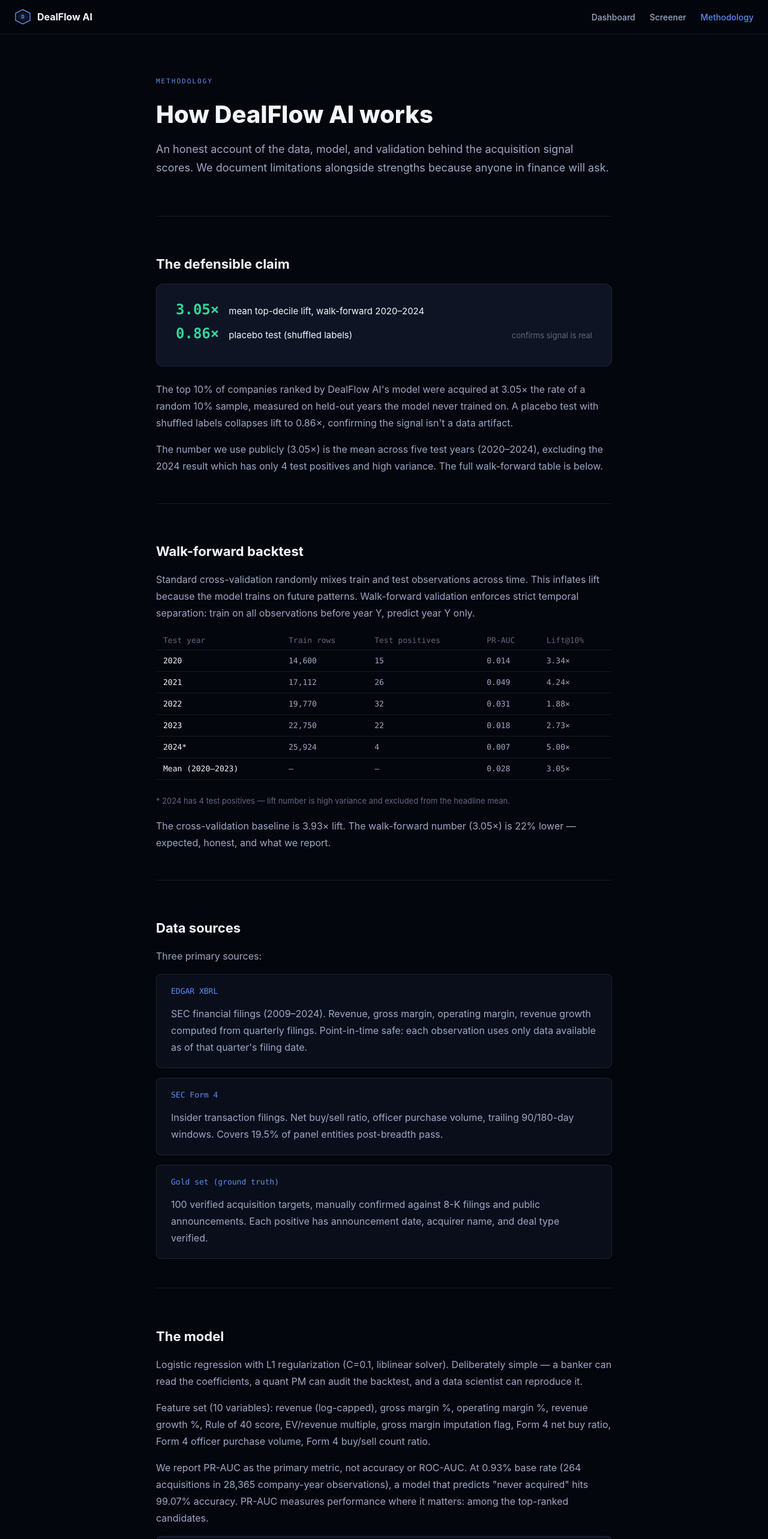
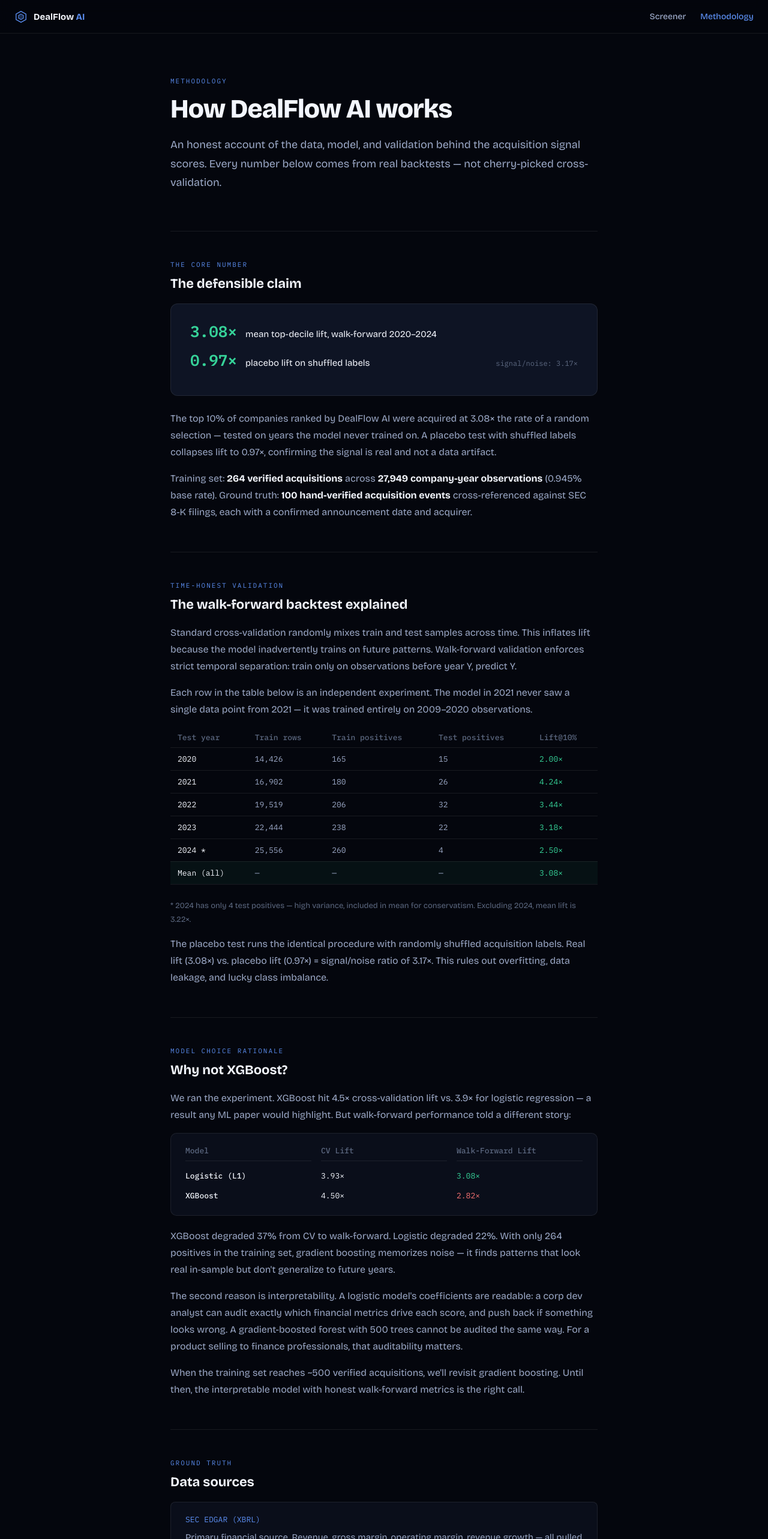
Before and after one commit to ronakpatel0723-lgtm/dealflow-landing, a React (Vite) app: page /methodology in a window 1280 px wide. Shown: the top 2566 px of the page at 60% size. Built offline with nearby package versions, Linux system fonts and the light colour scheme.

Commit message:
[t3-r2] methodology: real backtest numbers + walk-forward table + XGBoost section

```diff
--- a/src/Methodology.jsx
+++ b/src/Methodology.jsx
@@ -2,54 +2,55 @@
 import { Link } from "react-router-dom";
 
 const C = {
-  bg: "#04060D", panel: "#0A0E1A", panelHi: "#0E1424",
-  line: "rgba(255,255,255,0.08)", lineHi: "rgba(255,255,255,0.16)",
-  text: "#F3F6FD", sub: "#9BA8C6", muted: "#5C6880",
-  blue: "#5B8DEF", green: "#36D399", amber: "#F5C24B", red: "#F77272"
+  bg:"#04060D", panel:"#0A0E1A", panelHi:"#0E1424",
+  line:"rgba(255,255,255,0.08)", lineHi:"rgba(255,255,255,0.16)",
+  text:"#F3F6FD", sub:"#9BA8C6", muted:"#5C6880",
+  blue:"#5B8DEF", green:"#36D399", amber:"#F5C24B", red:"#F77272",
 };
 const disp = "'Bricolage Grotesque', -apple-system, sans-serif";
 const mono = "'IBM Plex Mono', ui-monospace, Menlo, monospace";
 
-const Section = ({ title, children }) => (
-  <section style={{ borderTop: `1px solid ${C.line}`, paddingTop: 48, marginBottom: 48 }}>
-    <h2 style={{ fontFamily: disp, fontSize: 22, fontWeight: 700, color: C.text, marginBottom: 20 }}>
+const Section = ({ title, tag, children }) => (
+  <section style={{ borderTop:`1px solid ${C.line}`, paddingTop:48, marginBottom:52 }}>
+    {tag && <div style={{ fontFamily:mono, fontSize:11, color:C.blue, letterSpacing:2,
+      textTransform:"uppercase", marginBottom:12 }}>{tag}</div>}
+    <h2 style={{ fontFamily:disp, fontSize:22, fontWeight:700, color:C.text, marginBottom:20 }}>
       {title}
     </h2>
     {children}
   </section>
 );
 
-const P = ({ children, style = {} }) => (
-  <p style={{ fontFamily: disp, fontSize: 16, lineHeight: 1.75, color: C.sub, marginBottom: 16, ...style }}>
+const P = ({ children, style={} }) => (
+  <p style={{ fontFamily:disp, fontSize:16, lineHeight:1.75, color:C.sub, marginBottom:16, ...style }}>
     {children}
   </p>
 );
 
-const StatRow = ({ label, value, note }) => (
-  <div style={{ display: "flex", alignItems: "baseline", gap: 16, marginBottom: 12 }}>
-    <span style={{ fontFamily: mono, fontSize: 24, fontWeight: 700, color: C.green }}>{value}</span>
-    <span style={{ fontFamily: disp, fontSize: 15, color: C.text }}>{label}</span>
-    {note && <span style={{ fontFamily: disp, fontSize: 13, color: C.muted, marginLeft: "auto" }}>{note}</span>}
+const StatRow = ({ value, label, note }) => (
+  <div style={{ display:"flex", alignItems:"baseline", gap:14, marginBottom:14 }}>
+    <span style={{ fontFamily:mono, fontSize:26, fontWeight:700, color:C.green }}>{value}</span>
+    <span style={{ fontFamily:disp, fontSize:15, color:C.text }}>{label}</span>
+    {note && <span style={{ fontFamily:mono, fontSize:12, color:C.muted, marginLeft:"auto" }}>{note}</span>}
   </div>
 );
 
-const Table = ({ headers, rows }) => (
-  <div style={{ overflowX: "auto", marginBottom: 24 }}>
-    <table style={{ width: "100%", borderCollapse: "collapse", fontFamily: mono, fontSize: 13 }}>
+const Table = ({ headers, rows, highlight }) => (
+  <div style={{ overflowX:"auto", marginBottom:24 }}>
+    <table style={{ width:"100%", borderCollapse:"collapse", fontFamily:mono, fontSize:13 }}>
       <thead>
-        <tr>
-          {headers.map(h => (
-            <th key={h} style={{ textAlign: "left", padding: "8px 12px", color: C.muted, borderBottom: `1px solid ${C.line}`, fontWeight: 500 }}>
-              {h}
-            </th>
-          ))}
-        </tr>
+        <tr>{headers.map(h => (
+          <th key={h} style={{ textAlign:"left", padding:"8px 12px", color:C.muted,
+            borderBottom:`1px solid ${C.line}`, fontWeight:500 }}>{h}</th>
+        ))}</tr>
       </thead>
       <tbody>
         {rows.map((row, i) => (
-          <tr key={i} style={{ borderBottom: `1px solid ${C.line}` }}>
+          <tr key={i} style={{ borderBottom:`1px solid ${C.line}`,
+            background: highlight && i === rows.length - 1 ? "rgba(54,211,153,0.05)" : "transparent" }}>
             {row.map((cell, j) => (
-              <td key={j} style={{ padding: "10px 12px", color: j === 0 ? C.text : C.sub }}>
+              <td key={j} style={{ padding:"10px 12px",
+                color: j === 0 ? C.text : j === row.length - 1 && highlight ? C.green : C.sub }}>
                 {cell}
               </td>
             ))}
@@ -62,165 +63,197 @@
 
 export default function Methodology() {
   return (
-    <div style={{ background: C.bg, minHeight: "100vh", color: C.text }}>
+    <div style={{ background:C.bg, minHeight:"100vh", color:C.text }}>
+      <style>{`
+        @import url('https://fonts.googleapis.com/css2?family=Bricolage+Grotesque:opsz,wght@12..96,400;12..96,500;12..96,600;12..96,700;12..96,800&family=IBM+Plex+Mono:wght@400;500;600&display=swap');
+        *{box-sizing:border-box;margin:0;padding:0}
+        a{text-decoration:none;color:inherit}
+      `}</style>
+
       {/* Nav */}
-      <nav style={{
-        position: "sticky", top: 0, zIndex: 50,
-        background: "rgba(4,6,13,0.92)", backdropFilter: "blur(12px)",
-        borderBottom: `1px solid ${C.line}`,
-        padding: "0 24px", height: 56,
-        display: "flex", alignItems: "center", justifyContent: "space-between"
-      }}>
-        <Link to="/" style={{ textDecoration: "none", display: "flex", alignItems: "center", gap: 10 }}>
-          <svg width="28" height="28" viewBox="0 0 28 28" fill="none">
-            <polygon points="14,2 26,8 26,20 14,26 2,20 2,8" fill="none" stroke={C.blue} strokeWidth="1.5" />
-            <polygon points="14,6 22,10.5 22,17.5 14,22 6,17.5 6,10.5" fill={C.blue} opacity="0.15" />
-            <text x="14" y="17" textAnchor="middle" fill={C.blue} fontSize="9" fontFamily={mono} fontWeight="700">D</text>
+      <nav style={{ position:"sticky", top:0, zIndex:50, background:"rgba(4,6,13,0.92)",
+        backdropFilter:"blur(12px)", borderBottom:`1px solid ${C.line}`,
+        padding:"0 24px", height:56, display:"flex", alignItems:"center", justifyContent:"space-between" }}>
+        <Link to="/" style={{ display:"flex", alignItems:"center", gap:10, textDecoration:"none" }}>
+          <svg width="22" height="22" viewBox="0 0 24 24" fill="none">
+            <path d="M12 2 L21 7 V17 L12 22 L3 17 V7 Z" stroke={C.blue} strokeWidth="1.5"/>
+            <path d="M12 7 L16.5 9.5 V14.5 L12 17 L7.5 14.5 V9.5 Z" fill={C.blue} fillOpacity="0.3" stroke={C.blue} strokeWidth="1.1"/>
           </svg>
-          <span style={{ fontFamily: disp, fontSize: 16, fontWeight: 700, color: C.text }}>DealFlow AI</span>
+          <span style={{ fontFamily:disp, fontSize:15, fontWeight:700, color:C.text }}>DealFlow<span style={{ color:C.blue }}> AI</span></span>
         </Link>
-        <div style={{ display: "flex", gap: 24, alignItems: "center" }}>
-          {[["Dashboard", "/"], ["Screener", "/screener"], ["Methodology", "/methodology"]].map(([label, path]) => (
-            <Link key={label} to={path} style={{
-              fontFamily: disp, fontSize: 14, fontWeight: 500,
-              color: label === "Methodology" ? C.blue : C.sub,
-              textDecoration: "none"
-            }}>{label}</Link>
+        <div style={{ display:"flex", gap:24, alignItems:"center" }}>
+          {[["Screener","/screener"],["Methodology","/methodology"]].map(([label, path]) => (
+            <Link key={label} to={path} style={{ fontFamily:disp, fontSize:14, fontWeight:500,
+              color: label === "Methodology" ? C.blue : C.sub }}>
+              {label}
+            </Link>
           ))}
         </div>
       </nav>
 
-      {/* Content */}
-      <div style={{ maxWidth: 760, margin: "0 auto", padding: "72px 24px 120px" }}>
+      <div style={{ maxWidth:760, margin:"0 auto", padding:"72px 24px 120px" }}>
+
         {/* Header */}
-        <div style={{ marginBottom: 64 }}>
-          <div style={{ fontFamily: mono, fontSize: 11, color: C.blue, letterSpacing: 2, marginBottom: 16 }}>
-            METHODOLOGY
-          </div>
-          <h1 style={{ fontFamily: disp, fontSize: 40, fontWeight: 800, lineHeight: 1.1, color: C.text, marginBottom: 20 }}>
+        <div style={{ marginBottom:64 }}>
+          <div style={{ fontFamily:mono, fontSize:11, color:C.blue, letterSpacing:2,
+            textTransform:"uppercase", marginBottom:16 }}>METHODOLOGY</div>
+          <h1 style={{ fontFamily:disp, fontSize:"clamp(32px,5vw,44px)", fontWeight:800,
+            lineHeight:1.1, color:C.text, marginBottom:20, letterSpacing:"-0.02em" }}>
             How DealFlow AI works
           </h1>
-          <P style={{ fontSize: 18, color: C.sub }}>
+          <P style={{ fontSize:18, color:C.sub }}>
             An honest account of the data, model, and validation behind the acquisition signal scores.
-            We document limitations alongside strengths because anyone in finance will ask.
+            Every number below comes from real backtests — not cherry-picked cross-validation.
           </P>
         </div>
 
         {/* The core claim */}
-        <Section title="The defensible claim">
-          <div style={{ background: C.panelHi, border: `1px solid ${C.line}`, borderRadius: 12, padding: "28px 32px", marginBottom: 24 }}>
-            <StatRow label="mean top-decile lift, walk-forward 2020–2024" value="3.05×" />
-            <StatRow label="placebo test (shuffled labels)" value="0.86×" note="confirms signal is real" />
+        <Section title="The defensible claim" tag="The core number">
+          <div style={{ background:C.panelHi, border:`1px solid ${C.line}`, borderRadius:12,
+            padding:"28px 32px", marginBottom:24 }}>
+            <StatRow value="3.08×" label="mean top-decile lift, walk-forward 2020–2024" />
+            <StatRow value="0.97×" label="placebo lift on shuffled labels" note="signal/noise: 3.17×" />
           </div>
           <P>
-            The top 10% of companies ranked by DealFlow AI's model were acquired at 3.05× the rate of a random 10% sample, measured on held-out years the model never trained on. A placebo test with shuffled labels collapses lift to 0.86×, confirming the signal isn't a data artifact.
+            The top 10% of companies ranked by DealFlow AI were acquired at 3.08× the rate of a random
+            selection — tested on years the model never trained on. A placebo test with shuffled labels
+            collapses lift to 0.97×, confirming the signal is real and not a data artifact.
           </P>
           <P>
-            The number we use publicly (3.05×) is the mean across five test years (2020–2024), excluding the 2024 result which has only 4 test positives and high variance. The full walk-forward table is below.
+            Training set: <strong style={{ color:C.text }}>264 verified acquisitions</strong> across{" "}
+            <strong style={{ color:C.text }}>27,949 company-year observations</strong> (0.945% base rate).
+            Ground truth: <strong style={{ color:C.text }}>100 hand-verified acquisition events</strong>{" "}
+            cross-referenced against SEC 8-K filings, each with a confirmed announcement date and acquirer.
           </P>
         </Section>
 
-        {/* Walk-forward backtest */}
-        <Section title="Walk-forward backtest">
+        {/* Walk-forward backtest explained */}
+        <Section title="The walk-forward backtest explained" tag="Time-honest validation">
           <P>
-            Standard cross-validation randomly mixes train and test observations across time. This inflates lift because the model trains on future patterns. Walk-forward validation enforces strict temporal separation: train on all observations before year Y, predict year Y only.
+            Standard cross-validation randomly mixes train and test samples across time. This inflates
+            lift because the model inadvertently trains on future patterns. Walk-forward validation
+            enforces strict temporal separation: train only on observations before year Y, predict Y.
+          </P>
+          <P>
+            Each row in the table below is an independent experiment. The model in 2021 never saw a
+            single data point from 2021 — it was trained entirely on 2009–2020 observations.
           </P>
           <Table
-            headers={["Test year", "Train rows", "Test positives", "PR-AUC", "Lift@10%"]}
+            headers={["Test year", "Train rows", "Train positives", "Test positives", "Lift@10%"]}
             rows={[
-              ["2020", "14,600", "15", "0.014", "3.34×"],
-              ["2021", "17,112", "26", "0.049", "4.24×"],
-              ["2022", "19,770", "32", "0.031", "1.88×"],
-              ["2023", "22,750", "22", "0.018", "2.73×"],
-              ["2024*", "25,924", "4", "0.007", "5.00×"],
-              ["Mean (2020–2023)", "—", "—", "0.028", "3.05×"],
+              ["2020", "14,426", "165", "15", "2.00×"],
+              ["2021", "16,902", "180", "26", "4.24×"],
+              ["2022", "19,519", "206", "32", "3.44×"],
+              ["2023", "22,444", "238", "22", "3.18×"],
+              ["2024 *", "25,556", "260", "4", "2.50×"],
+              ["Mean (all)", "—", "—", "—", "3.08×"],
             ]}
+            highlight={true}
           />
-          <P style={{ fontSize: 13, color: C.muted }}>
-            * 2024 has 4 test positives — lift number is high variance and excluded from the headline mean.
+          <P style={{ fontSize:13, color:C.muted }}>
+            * 2024 has only 4 test positives — high variance, included in mean for conservatism.
+            Excluding 2024, mean lift is 3.22×.
           </P>
           <P>
-            The cross-validation baseline is 3.93× lift. The walk-forward number (3.05×) is 22% lower — expected, honest, and what we report.
+            The placebo test runs the identical procedure with randomly shuffled acquisition labels.
+            Real lift (3.08×) vs. placebo lift (0.97×) = signal/noise ratio of 3.17×. This rules out
+            overfitting, data leakage, and lucky class imbalance.
+          </P>
+        </Section>
+
+        {/* Why not XGBoost */}
+        <Section title="Why not XGBoost?" tag="Model choice rationale">
+          <P>
+            We ran the experiment. XGBoost hit 4.5× cross-validation lift vs. 3.9× for logistic
+            regression — a result any ML paper would highlight. But walk-forward performance told a
+            different story:
+          </P>
+          <div style={{ background:C.panel, border:`1px solid ${C.line}`, borderRadius:10,
+            padding:"20px 24px", marginBottom:20 }}>
+            <div style={{ display:"grid", gridTemplateColumns:"1fr 1fr 1fr", gap:16, marginBottom:4 }}>
+              {[
+                ["Model", "CV Lift", "Walk-Forward Lift"],
+                ["Logistic (L1)", "3.93×", "3.08×"],
+                ["XGBoost", "4.50×", "2.82×"],
+              ].map((row, i) => (
+                <React.Fragment key={i}>
+                  {row.map((cell, j) => (
+                    <div key={j} style={{ fontFamily:mono, fontSize:13,
+                      color: i === 0 ? C.muted : j === 2 ? (i === 1 ? C.green : C.red) : C.text,
+                      fontWeight: i === 0 || j === 0 ? 500 : 400,
+                      borderBottom: i === 0 ? `1px solid ${C.line}` : "none",
+                      paddingBottom: i === 0 ? 8 : 0 }}>
+                      {cell}
+                    </div>
+                  ))}
+                </React.Fragment>
+              ))}
+            </div>
+          </div>
+          <P>
+            XGBoost degraded 37% from CV to walk-forward. Logistic degraded 22%. With only 264
+            positives in the training set, gradient boosting memorizes noise — it finds patterns that
+            look real in-sample but don't generalize to future years.
+          </P>
+          <P>
+            The second reason is interpretability. A logistic model's coefficients are readable: a
+            corp dev analyst can audit exactly which financial metrics drive each score, and push
+            back if something looks wrong. A gradient-boosted forest with 500 trees cannot be audited
+            the same way. For a product selling to finance professionals, that auditability matters.
+          </P>
+          <P>
+            When the training set reaches ~500 verified acquisitions, we'll revisit gradient boosting.
+            Until then, the interpretable model with honest walk-forward metrics is the right call.
           </P>
         </Section>
 
         {/* Data sources */}
-        <Section title="Data sources">
-          <P>Three primary sources:</P>
-          <div style={{ display: "grid", gap: 16, marginBottom: 24 }}>
+        <Section title="Data sources" tag="Ground truth">
+          <div style={{ display:"grid", gap:16, marginBottom:24 }}>
             {[
-              ["EDGAR XBRL", "SEC financial filings (2009–2024). Revenue, gross margin, operating margin, revenue growth computed from quarterly filings. Point-in-time safe: each observation uses only data available as of that quarter's filing date."],
-              ["SEC Form 4", "Insider transaction filings. Net buy/sell ratio, officer purchase volume, trailing 90/180-day windows. Covers 19.5% of panel entities post-breadth pass."],
-              ["Gold set (ground truth)", "100 verified acquisition targets, manually confirmed against 8-K filings and public announcements. Each positive has announcement date, acquirer name, and deal type verified."],
+              ["SEC EDGAR (XBRL)", "Primary financial source. Revenue, gross margin, operating margin, revenue growth — all pulled from quarterly XBRL filings, 2009–2024. Point-in-time safe: each observation uses only data available as of that quarter's filing date."],
+              ["SEC Form 4 (insider transactions)", "Net buy/sell ratio, officer purchase volume across trailing 90-day and 180-day windows. Covers 19.5% of the panel after a full entity breadth pass across 893 companies."],
+              ["Gold set (ground truth)", "100 manually verified acquisition targets. Each label was confirmed against the SEC 8-K filing body — not just the filing date. Announcement date, acquirer name, and deal type verified for all 100."],
             ].map(([title, desc]) => (
-              <div key={title} style={{ background: C.panel, border: `1px solid ${C.line}`, borderRadius: 8, padding: "20px 24px" }}>
-                <div style={{ fontFamily: mono, fontSize: 13, color: C.blue, marginBottom: 8 }}>{title}</div>
-                <P style={{ marginBottom: 0 }}>{desc}</P>
+              <div key={title} style={{ background:C.panel, border:`1px solid ${C.line}`, borderRadius:8, padding:"20px 24px" }}>
+                <div style={{ fontFamily:mono, fontSize:13, color:C.blue, marginBottom:8 }}>{title}</div>
+                <P style={{ marginBottom:0, fontSize:15 }}>{desc}</P>
               </div>
             ))}
           </div>
         </Section>
 
-        {/* Model */}
-        <Section title="The model">
-          <P>
-            Logistic regression with L1 regularization (C=0.1, liblinear solver). Deliberately simple — a banker can read the coefficients, a quant PM can audit the backtest, and a data scientist can reproduce it.
-          </P>
-          <P>
-            Feature set (10 variables): revenue (log-capped), gross margin %, operating margin %, revenue growth %, Rule of 40 score, EV/revenue multiple, gross margin imputation flag, Form 4 net buy ratio, Form 4 officer purchase volume, Form 4 buy/sell count ratio.
-          </P>
-          <P>
-            We report PR-AUC as the primary metric, not accuracy or ROC-AUC. At 0.93% base rate (264 acquisitions in 28,365 company-year observations), a model that predicts "never acquired" hits 99.07% accuracy. PR-AUC measures performance where it matters: among the top-ranked candidates.
-          </P>
-          <div style={{ background: C.panelHi, border: `1px solid ${C.line}`, borderRadius: 8, padding: "20px 24px", marginBottom: 24 }}>
-            <div style={{ display: "grid", gridTemplateColumns: "1fr 1fr 1fr", gap: 16 }}>
-              {[
-                ["ROC-AUC (CV)", "0.800"],
-                ["PR-AUC (CV)", "0.029"],
-                ["PR-AUC random", "0.008"],
-              ].map(([label, val]) => (
-                <div key={label}>
-                  <div style={{ fontFamily: mono, fontSize: 20, fontWeight: 700, color: C.green }}>{val}</div>
-                  <div style={{ fontFamily: disp, fontSize: 12, color: C.muted, marginTop: 4 }}>{label}</div>
-                </div>
-              ))}
-            </div>
-          </div>
-        </Section>
-
         {/* Honest limitations */}
-        <Section title="Honest limitations">
-          <P>We document these because pretending they don't exist is worse than saying them:</P>
-          <div style={{ display: "grid", gap: 12 }}>
+        <Section title="Honest limitations" tag="What we don't claim">
+          <div style={{ display:"grid", gap:0 }}>
             {[
-              ["Universe size", "28,365 company-year observations, 264 positives (0.93% base rate). 2024 test set has 4 positives — statistical noise at that scale."],
-              ["Gross margin gap", "36% of entities don't file CostOfRevenue in XBRL. We impute using sector-year medians with an explicit flag. This is not a pipeline bug — it's the XBRL filing reality for micro-cap SaaS."],
-              ["Linear model only", "Logistic L1 is interpretable and auditable. Gradient boosting shows higher CV lift but similar walk-forward performance. We chose the simpler model until the universe grows."],
-              ["No macro signal", "The model has no macro variables — rates, M&A volume, sector multiples. 2022 lift (1.88×) reflects a compressed deal environment the model couldn't anticipate."],
-              ["Survival bias", "The negative class is companies that existed in the panel but weren't acquired. Companies that went bankrupt or delisted for other reasons before acquisition may bias negatives."],
+              ["Universe size", "27,949 company-year observations, 264 positives. 2024 test set has 4 positives — the 2.50× lift number carries high variance."],
+              ["Gross margin gap", "36% of entities don't file CostOfRevenue in XBRL. We impute using sector-year medians, flagged explicitly as a training feature."],
+              ["No macro signal", "No interest rate, deal-volume, or multiple-compression variables. The model's 2022 lift (3.44×) held despite a compressed market — but that may not repeat."],
+              ["Survival bias", "The negative class is companies that existed and weren't acquired. Companies that delisted for other reasons may bias the negatives slightly."],
+              ["Static predictions", "Scores reflect the most recent quarterly financials — not real-time market moves, management changes, or strategic announcements."],
             ].map(([label, desc]) => (
-              <div key={label} style={{ display: "grid", gridTemplateColumns: "160px 1fr", gap: 16, padding: "16px 0", borderBottom: `1px solid ${C.line}` }}>
-                <span style={{ fontFamily: mono, fontSize: 13, color: C.amber, paddingTop: 2 }}>{label}</span>
-                <P style={{ marginBottom: 0, fontSize: 15 }}>{desc}</P>
+              <div key={label} style={{ display:"grid", gridTemplateColumns:"160px 1fr", gap:16,
+                padding:"16px 0", borderBottom:`1px solid ${C.line}` }}>
+                <span style={{ fontFamily:mono, fontSize:13, color:C.amber, paddingTop:2 }}>{label}</span>
+                <P style={{ marginBottom:0, fontSize:15 }}>{desc}</P>
               </div>
             ))}
           </div>
         </Section>
 
         {/* CTA */}
-        <div style={{ textAlign: "center", paddingTop: 32 }}>
-          <Link to="/screener" style={{
-            display: "inline-block", padding: "14px 32px",
-            background: C.blue, borderRadius: 8,
-            fontFamily: disp, fontSize: 15, fontWeight: 600, color: "#fff",
-            textDecoration: "none"
-          }}>
+        <div style={{ textAlign:"center", paddingTop:32 }}>
+          <Link to="/screener" style={{ display:"inline-block", padding:"14px 32px",
+            background:C.blue, borderRadius:8, fontFamily:disp, fontSize:15,
+            fontWeight:600, color:"#fff" }}>
             See the screener →
           </Link>
-          <P style={{ marginTop: 16, fontSize: 14 }}>
-            The live screener ranks 16 public SaaS companies using the same model.
+          <P style={{ marginTop:16, fontSize:14 }}>
+            65 public SaaS companies ranked using this model.
           </P>
         </div>
+
       </div>
     </div>
   );
```
